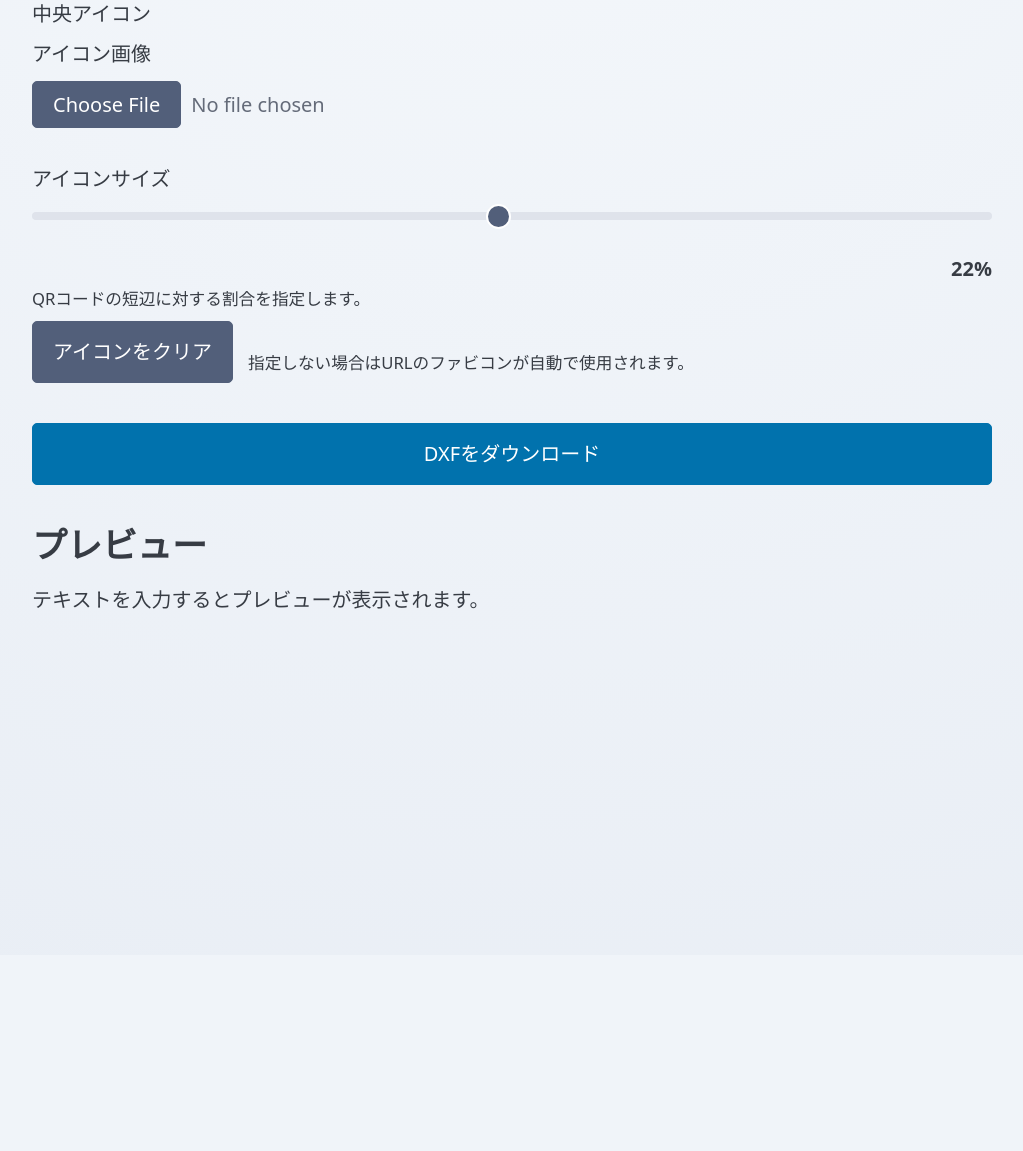
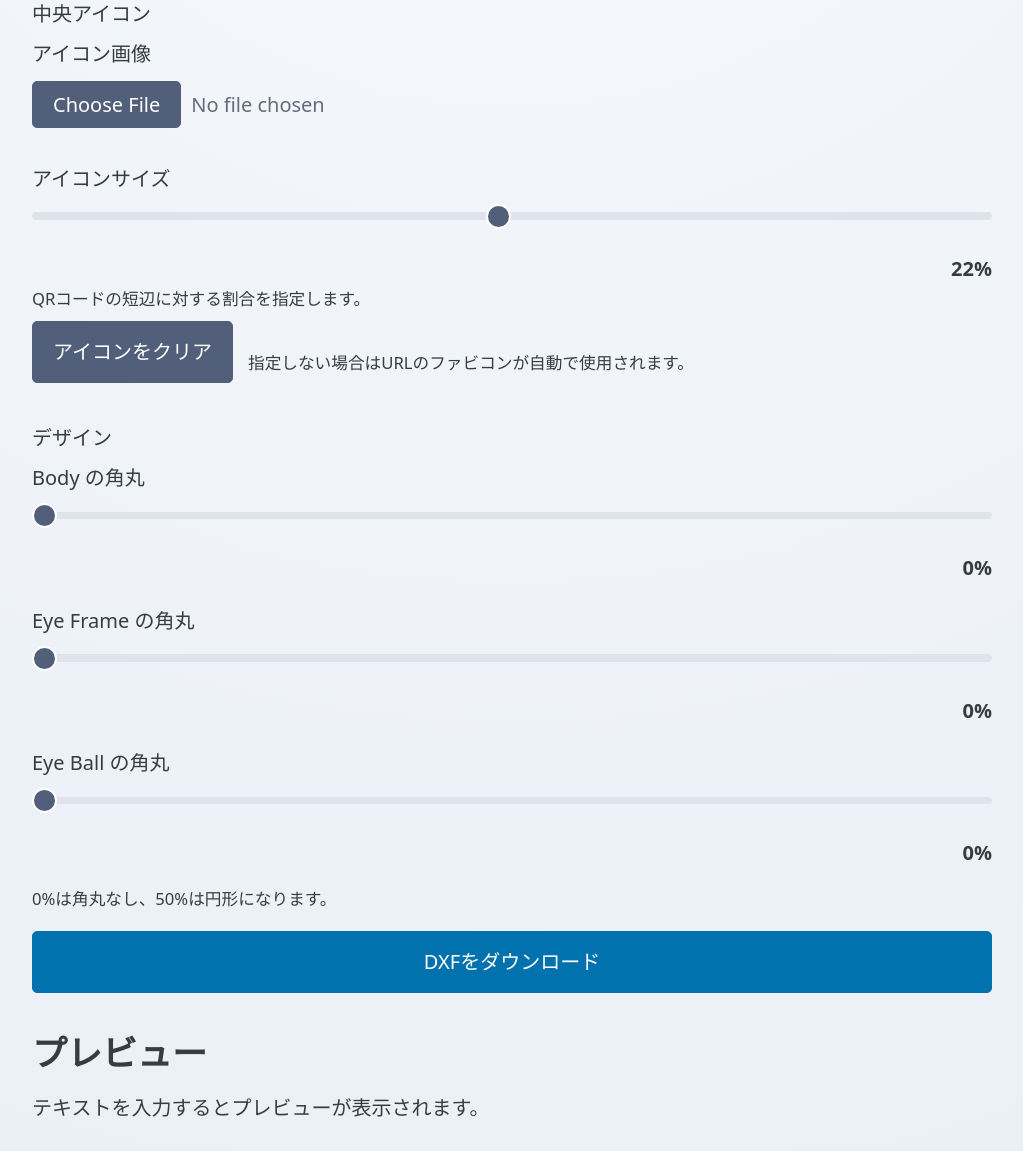
Before and after one commit to apricoze/qr_dxf, a Flask app: page / in a window 1280 px wide. Shown: the part 471-1622 px from the top of the page, without its empty margins (128-1151 px from the left). Before the commit the page ends 1080 px from the top, so only its background shows below. Run offline with Flask 3, Linux system fonts and the light colour scheme; some libraries are stand-ins or nearby versions.

Commit message:
Add configurable rounded corners for QR body and eyes

```diff
--- a/app.py
+++ b/app.py
@@ -3,18 +3,24 @@ from __future__ import annotations
 import base64
 import binascii
 import io
+import sys
 from dataclasses import dataclass
 from enum import Enum
-from typing import Dict, Optional, Tuple
+from pathlib import Path
+from typing import Dict, Mapping, Optional, Tuple
 from urllib.error import HTTPError, URLError
 from urllib.parse import urlparse
 from urllib.request import Request, urlopen
 
-import ezdxf
+sys.path.insert(0, str(Path(__file__).resolve().parent / "src"))
+
 from flask import Flask, jsonify, render_template, request, send_file
 from PIL import Image, ImageDraw
 import qrcode
 from qrcode.constants import ERROR_CORRECT_H, ERROR_CORRECT_L, ERROR_CORRECT_M, ERROR_CORRECT_Q
+
+from qr_dxf.dxf import qr_matrix_to_dxf
+from qr_dxf.matrix_utils import finder_pattern_modules
 
 
 class ErrorCorrection(str, Enum):
@@ -39,11 +45,26 @@ class QRRequest:
     error_correction: ErrorCorrection
     border: int
     module_size: float
+    body_corner_radius: float
+    eye_frame_corner_radius: float
+    eye_ball_corner_radius: float
+
+    @staticmethod
+    def _parse_corner_radius(payload: Mapping[str, object], key: str, label: str) -> float:
+        raw_value = payload.get(key, 0)
+        if raw_value in (None, ""):
+            return 0.0
+        try:
+            value = float(raw_value)
+        except (TypeError, ValueError) as exc:
+            raise ValueError(f"{label}の角丸率は数値で指定してください。") from exc
+        if not 0.0 <= value <= 50.0:
+            raise ValueError(f"{label}の角丸率は0から50の間で指定してください。")
+        return value / 100.0
 
     @classmethod
-    def from_request(cls, req: request) -> "QRRequest":
-        payload: Dict[str, str] = req.get_json(force=True, silent=True) or {}
-        data = (payload.get("data") or "").strip()
+    def from_payload(cls, payload: Mapping[str, object]) -> "QRRequest":
+        data = str(payload.get("data") or "").strip()
         if not data:
             raise ValueError("入力テキストを指定してください。")
 
@@ -66,12 +87,24 @@ class QRRequest:
         if module_size <= 0:
             raise ValueError("モジュールサイズは正の数である必要があります。")
 
+        body_corner_radius = cls._parse_corner_radius(payload, "bodyCornerRadius", "Body")
+        eye_frame_corner_radius = cls._parse_corner_radius(payload, "eyeFrameCornerRadius", "Eye Frame")
+        eye_ball_corner_radius = cls._parse_corner_radius(payload, "eyeBallCornerRadius", "Eye Ball")
+
         return cls(
             data=data,
             error_correction=error_correction,
             border=border,
             module_size=module_size,
+            body_corner_radius=body_corner_radius,
+            eye_frame_corner_radius=eye_frame_corner_radius,
+            eye_ball_corner_radius=eye_ball_corner_radius,
         )
+
+    @classmethod
+    def from_request(cls, req: request) -> "QRRequest":
+        payload: Dict[str, object] = req.get_json(force=True, silent=True) or {}
+        return cls.from_payload(payload)
 
 
 def create_qr_code(data: str, error_correction: ErrorCorrection, border: int) -> qrcode.QRCode:
@@ -86,31 +119,63 @@ def create_qr_code(data: str, error_correction: ErrorCorrection, border: int) ->
     return qr
 
 
-def matrix_to_dxf(matrix: Tuple[Tuple[bool, ...], ...], module_size: float) -> io.BytesIO:
-    doc = ezdxf.new(setup=True)
-    msp = doc.modelspace()
+def matrix_to_dxf(
+    matrix: Tuple[Tuple[bool, ...], ...],
+    module_size: float,
+    body_corner_radius: float,
+    eye_frame_corner_radius: float,
+    eye_ball_corner_radius: float,
+) -> io.BytesIO:
+    dxf_text = qr_matrix_to_dxf(
+        matrix,
+        module_size=module_size,
+        body_corner_radius=module_size * body_corner_radius,
+        eye_frame_corner_radius=module_size * eye_frame_corner_radius,
+        eye_ball_corner_radius=module_size * eye_ball_corner_radius,
+    )
+    buffer = io.BytesIO(dxf_text.encode("utf-8"))
+    buffer.seek(0)
+    return buffer
 
+
+def render_qr_image(
+    matrix: Tuple[Tuple[bool, ...], ...],
+    body_corner_radius: float,
+    eye_frame_corner_radius: float,
+    eye_ball_corner_radius: float,
+    box_size: int = 10,
+) -> Image.Image:
     size = len(matrix)
+    image = Image.new("RGBA", (size * box_size, size * box_size), (255, 255, 255, 255))
+    draw = ImageDraw.Draw(image)
+    eye_frame_modules, eye_ball_modules = finder_pattern_modules(matrix)
+
+    def _radius_for(x: int, y: int) -> float:
+        if (x, y) in eye_ball_modules:
+            ratio = eye_ball_corner_radius
+        elif (x, y) in eye_frame_modules:
+            ratio = eye_frame_corner_radius
+        else:
+            ratio = body_corner_radius
+        return max(0.0, min(ratio * box_size, box_size / 2.0))
+
     for y, row in enumerate(matrix):
         for x, cell in enumerate(row):
             if not cell:
                 continue
-            # 原点を左下に揃えるためにY座標を反転させる
-            x0 = x * module_size
-            y0 = (size - y - 1) * module_size
-            x1 = x0 + module_size
-            y1 = y0 + module_size
-            msp.add_lwpolyline(
-                [(x0, y0), (x1, y0), (x1, y1), (x0, y1)],
-                format="xy",
-                close=True,
-            )
+            left = x * box_size
+            top = y * box_size
+            right = left + box_size
+            bottom = top + box_size
+            radius = _radius_for(x, y)
+            if radius <= 0:
+                draw.rectangle((left, top, right, bottom), fill=(0, 0, 0, 255))
+            else:
+                draw.rounded_rectangle(
+                    (left, top, right, bottom), radius=radius, fill=(0, 0, 0, 255)
+                )
 
-    text_buffer = io.StringIO()
-    doc.write(stream=text_buffer)
-    buffer = io.BytesIO(text_buffer.getvalue().encode("utf-8"))
-    buffer.seek(0)
-    return buffer
+    return image
 
 
 def decode_data_url(data_url: str) -> Optional[bytes]:
@@ -203,7 +268,13 @@ def create_app() -> Flask:
             qr_request.border,
         )
         matrix = tuple(tuple(row) for row in qr_code.get_matrix())
-        buffer = matrix_to_dxf(matrix, qr_request.module_size)
+        buffer = matrix_to_dxf(
+            matrix,
+            qr_request.module_size,
+            qr_request.body_corner_radius,
+            qr_request.eye_frame_corner_radius,
+            qr_request.eye_ball_corner_radius,
+        )
         filename = "qr_code.dxf"
         if qr_request.data:
             filename = f"qr_{qr_request.data[:20].replace(' ', '_')}.dxf"
@@ -222,21 +293,13 @@ def create_app() -> Flask:
             payload = request.get_json(silent=True) or {}
         if not isinstance(payload, dict):
             payload = {}
-        data = (payload.get("data") or "").strip()
-        if not data:
-            return jsonify({"message": "入力テキストを指定してください。"}), 400
 
         try:
-            error_correction = ErrorCorrection(payload.get("errorCorrection", "M"))
-        except ValueError:
-            return jsonify({"message": "不明な誤り訂正レベルが指定されました。"}), 400
+            qr_request = QRRequest.from_payload(payload)
+        except ValueError as exc:
+            return jsonify({"message": str(exc)}), 400
 
-        try:
-            border = int(payload.get("border", 4))
-        except (TypeError, ValueError):
-            return jsonify({"message": "余白の値は整数で指定してください。"}), 400
-        if border < 0:
-            return jsonify({"message": "余白の値は0以上である必要があります。"}), 400
+        data = qr_request.data
 
         icon_bytes = None
         icon_data_url = payload.get("iconData")
@@ -254,8 +317,14 @@ def create_app() -> Flask:
         if not 5.0 <= icon_size_percent <= 40.0:
             return jsonify({"message": "アイコンサイズは5から40の間で指定してください。"}), 400
 
-        qr_code = create_qr_code(data, error_correction, border)
-        image = qr_code.make_image(fill_color="black", back_color="white").convert("RGBA")
+        qr_code = create_qr_code(data, qr_request.error_correction, qr_request.border)
+        matrix = tuple(tuple(row) for row in qr_code.get_matrix())
+        image = render_qr_image(
+            matrix,
+            qr_request.body_corner_radius,
+            qr_request.eye_frame_corner_radius,
+            qr_request.eye_ball_corner_radius,
+        )
 
         if icon_bytes:
             image = add_icon_to_image(image, icon_bytes, icon_size_percent / 100)
--- a/requirements.txt
+++ b/requirements.txt
@@ -1,3 +1,2 @@
 Flask==3.0.2
 qrcode[pil]==7.4.2
-ezdxf==1.4.2
--- a/static/css/style.css
+++ b/static/css/style.css
@@ -63,3 +63,26 @@ textarea {
   margin-bottom: 0.5rem;
   color: var(--muted-color);
 }
+
+.design-controls {
+  display: grid;
+  gap: 0.75rem;
+}
+
+.design-control {
+  display: flex;
+  flex-direction: column;
+  gap: 0.25rem;
+}
+
+.design-control output {
+  align-self: flex-end;
+  font-variant-numeric: tabular-nums;
+  font-weight: 600;
+}
+
+.design-help {
+  display: block;
+  margin-top: 0.5rem;
+  color: var(--muted-color);
+}
--- a/static/js/main.js
+++ b/static/js/main.js
@@ -6,6 +6,20 @@ const iconInput = document.getElementById("icon");
 const clearIconButton = document.getElementById("clear-icon");
 const iconSizeInput = document.getElementById("icon-size");
 const iconSizeValue = document.getElementById("icon-size-value");
+const designControls = [
+  {
+    input: document.getElementById("body-corner-radius"),
+    output: document.getElementById("body-corner-radius-value"),
+  },
+  {
+    input: document.getElementById("eye-frame-corner-radius"),
+    output: document.getElementById("eye-frame-corner-radius-value"),
+  },
+  {
+    input: document.getElementById("eye-ball-corner-radius"),
+    output: document.getElementById("eye-ball-corner-radius-value"),
+  },
+];
 
 let previewTimeout;
 let iconDataUrl = null;
@@ -49,6 +63,21 @@ function buildRequestPayload() {
   const iconSize = Number(formData.get("iconSize"));
   if (!Number.isNaN(iconSize)) {
     payload.iconSize = iconSize;
+  }
+
+  const bodyCornerRadius = Number(formData.get("bodyCornerRadius"));
+  if (!Number.isNaN(bodyCornerRadius)) {
+    payload.bodyCornerRadius = bodyCornerRadius;
+  }
+
+  const eyeFrameCornerRadius = Number(formData.get("eyeFrameCornerRadius"));
+  if (!Number.isNaN(eyeFrameCornerRadius)) {
+    payload.eyeFrameCornerRadius = eyeFrameCornerRadius;
+  }
+
+  const eyeBallCornerRadius = Number(formData.get("eyeBallCornerRadius"));
+  if (!Number.isNaN(eyeBallCornerRadius)) {
+    payload.eyeBallCornerRadius = eyeBallCornerRadius;
   }
 
   if (iconDataUrl) {
@@ -157,6 +186,18 @@ window.addEventListener("DOMContentLoaded", () => {
     updateIconSizeValue();
   }
 
+  designControls.forEach(({ input, output }) => {
+    if (!input || !output) {
+      return;
+    }
+    const updateValue = () => {
+      const value = Number(input.value);
+      output.textContent = Number.isFinite(value) ? `${value}%` : "";
+    };
+    input.addEventListener("input", updateValue);
+    updateValue();
+  });
+
   updatePreview();
 });
 
--- a/templates/index.html
+++ b/templates/index.html
@@ -67,6 +67,52 @@
             </div>
           </fieldset>
 
+          <fieldset>
+            <legend>デザイン</legend>
+            <div class="design-controls">
+              <label for="body-corner-radius" class="design-control">
+                Body の角丸
+                <input
+                  type="range"
+                  id="body-corner-radius"
+                  name="bodyCornerRadius"
+                  min="0"
+                  max="50"
+                  step="1"
+                  value="0"
+                />
+                <output id="body-corner-radius-value" for="body-corner-radius">0%</output>
+              </label>
+              <label for="eye-frame-corner-radius" class="design-control">
+                Eye Frame の角丸
+                <input
+                  type="range"
+                  id="eye-frame-corner-radius"
+                  name="eyeFrameCornerRadius"
+                  min="0"
+                  max="50"
+                  step="1"
+                  value="0"
+                />
+                <output id="eye-frame-corner-radius-value" for="eye-frame-corner-radius">0%</output>
+              </label>
+              <label for="eye-ball-corner-radius" class="design-control">
+                Eye Ball の角丸
+                <input
+                  type="range"
+                  id="eye-ball-corner-radius"
+                  name="eyeBallCornerRadius"
+                  min="0"
+                  max="50"
+                  step="1"
+                  value="0"
+                />
+                <output id="eye-ball-corner-radius-value" for="eye-ball-corner-radius">0%</output>
+              </label>
+            </div>
+            <small class="design-help">0%は角丸なし、50%は円形になります。</small>
+          </fieldset>
+
           <button type="submit" id="download-btn">DXFをダウンロード</button>
         </form>
       </section>
```
Also changed, not shown: src/qr_dxf/dxf.py (+43 -6 lines), src/qr_dxf/matrix_utils.py (added, +76 -0 lines).
